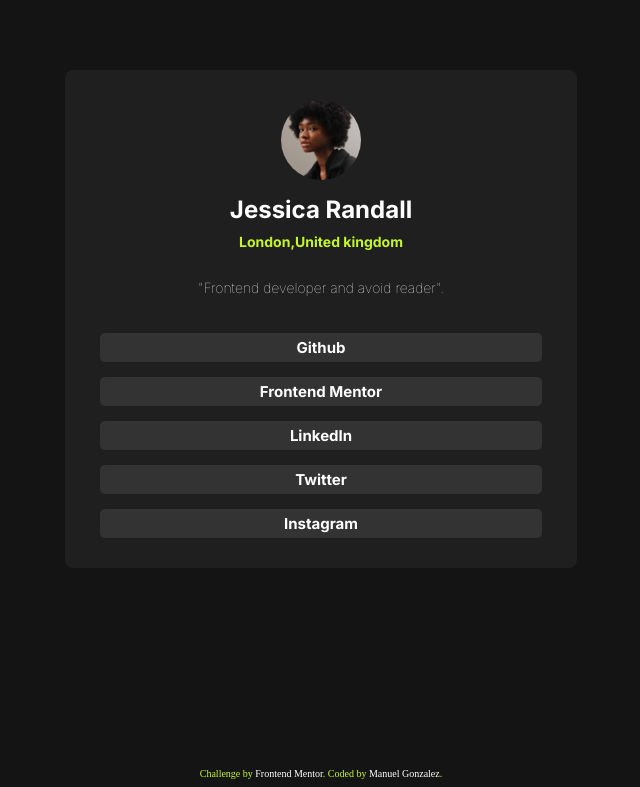
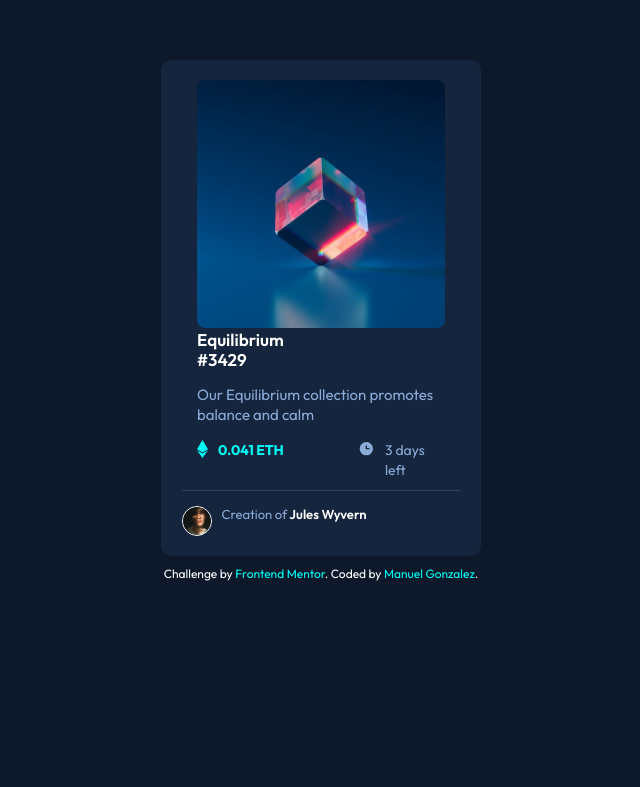
Before and after one commit to mManuelGonzalez1/First-frontend-mentor-challenge, a plain HTML site: page index.html in a window 1280 px wide. Shown: the part 130-917 px from the top of the page, without its empty margins (327-967 px from the left). After the commit the page ends 800 px from the top, so only its background shows below. Drawn offline with Linux system fonts and the light colour scheme.

Commit message:
Second commit

```diff
--- a/index.html
+++ b/index.html
@@ -3,31 +3,39 @@
 <head>
   <meta charset="UTF-8">
   <meta name="viewport" content="width=device-width, initial-scale=1.0">
-   <!-- displays site properly based on user's device -->
 <link rel="preconnect" href="https://fonts.googleapis.com">
 <link rel="preconnect" href="https://fonts.gstatic.com" crossorigin>
-<link href="https://fonts.googleapis.com/css2?family=Inter:ital,opsz,wght@0,14..32,100..900;1,14..32,100..900&family=Krub:wght@400;600;700&display=swap" rel="stylesheet">
-  <link rel="icon" type="image/png" sizes="32x32" href="./assets/images/favicon-32x32.png">
-  <link rel="stylesheet" href="./design/styles.css">
+<link href="https://fonts.googleapis.com/css2?family=Inter:ital,opsz,wght@0,14..32,100..900;1,14..32,100..900&family=Krub:wght@300;400;600;700&family=Outfit:wght@100..900&display=swap" rel="stylesheet">
+<link rel="stylesheet" href="./styles.css">
+  <link rel="icon" type="image/png" sizes="32x32" href="./images/favicon-32x32.png">
 
-  <title>Frontend Mentor | Social links profile</title>
+  <title>Frontend Mentor | NFT preview card component</title>
 </head>
+
 <body>
     <main>
-      <section class="contenedor--principal">
-        <div class="contenedor--principal-informacion">
-          <img src="./assets/images/avatar-jessica.jpeg" alt="perfil">
-          <h1>Jessica Randall</h1>
-          <h2>London,United kingdom</h2>
-          <p>"Frontend developer and avoid reader".</p>
+      <section class="contenedor-carta">
+        <div class="contenedor-carta-img">
+          <img src="./images/image-equilibrium.jpg" alt="NFT">
+          <div class="hover-icon">
+            <p></p>
           </div>
 
-        <div class="contenedor--principal--redes">
-          <a href="#" class="redes">Github</a>
-          <a href="#" class="redes">Frontend Mentor</a>
-          <a href="#" class="redes">LinkedIn</a>
-          <a href="#" class="redes">Twitter</a>
-          <a href="#" class="redes">Instagram</a>
+        </div>
+        <div class="contenedor-carta-info">
+          <h1>Equilibrium #3429</h1>
+          <p>Our Equilibrium collection promotes balance and calm</p>
+          <div class="precios">
+          <img src="./images/icon-ethereum.svg" alt="icon-ethereum">
+          <p class="precio">0.041 ETH</p>
+          <img src="./images/icon-clock.svg" alt="icon-clock">
+          <p class="dias">3 days left</p>
+          </div>
+
+        </div>
+        <div class="contenedor-carta-perfil">
+          <img src="./images/image-avatar.png" alt="image-avatar">
+          <p>Creation of<span> Jules Wyvern</span></p>
         </div>
       </section>
     </main>
--- /dev/null
+++ b/styles.css
@@ -0,0 +1,179 @@
+:root{
+    --Blue: hsl(215, 51%, 70%);
+    --Cyan: hsl(178, 100%, 50%);
+    --Blue1:  hsl(217, 54%, 11%);
+    --Blue2:  hsl(216, 50%, 16%);
+    --Blue3:  hsl(215, 32%, 27%);
+    --White: hsl(0, 0%, 100%);
+    --fuente: 'Outfit', sans-serif;
+}
+
+html,*{
+    font-size: 62.5%;
+    box-sizing: border-box;/* esto funciona para que el padding no haga mas grande el elemento*/
+}
+*,*::before, *::after{
+    box-sizing: inherit;
+}
+
+
+body{
+    background-color: var(--Blue1);
+    width: 100%;
+}
+main{
+    width: 90%;
+    background-color: var(--Blue2);
+    margin: 7rem auto 1rem auto;
+    border-radius: 1rem;
+    padding: 2rem 0.5rem;
+}
+.contenedor-carta-img,.contenedor-carta-info{
+   width: 90%;
+   height: auto;
+   margin: 0 auto;
+   font-family: var(--fuente);
+    position: relative;
+
+
+
+}
+
+.contenedor-carta-img img{
+    width: 100%;
+    border-radius: 0.8rem;
+    background-position: cover;
+    background-repeat: no-repeat;
+
+}
+
+.hover-icon{
+    width: 100%;
+    height: 100%;
+    position: absolute;
+    background-color:var(--Cyan);
+    top : 0;
+    right: 0;
+    background-image: url('./images/icon-view.svg');
+    background-position: center;
+    background-repeat: no-repeat;
+    border-radius: 0.4rem;
+    opacity: 0;
+}
+.hover-icon:hover{
+    opacity: 0.8;
+
+}
+
+
+.contenedor-carta-info h1{
+    color: var(--White);
+    width: 55%;
+    font-size: 1.7rem;
+    font-weight: 600;
+    margin-top: 0;
+    margin-bottom: 0.5rem;
+}
+.contenedor-carta-info:hover h1,.contenedor-carta-perfil:hover span{
+    color: var(--Cyan);
+    cursor: pointer;
+}
+.contenedor-carta-info:nth-child(2){
+    color: var(--Blue);
+    font-size: 2.4rem;
+    line-height: 2rem;
+    margin-top: 0;
+
+}
+.precios{
+    display: grid;
+    grid-template-columns: 0.1fr 1fr 0.1fr 1fr;
+    margin-bottom: 1rem;
+}
+.precio{
+    width: 15rem;
+    color: var(--Cyan);
+    font-size: 1.4rem;
+    font-weight: bolder;
+    margin-top: 0;
+    margin-bottom: 0;
+    padding-left: 1rem;
+}
+.dias{
+    color: var(--Blue);
+    font-size: 1.4rem;
+    font-weight: normal;
+    margin-top: 0;
+    margin-bottom: 0;
+    padding-left: 1rem;
+}
+
+.contenedor-carta-perfil{
+    display: flex;
+    width: 90%;
+    margin: 0 auto;
+    border-top: 0.1rem solid var(--Blue3);
+    padding-top: 1.5rem;
+}
+.contenedor-carta-perfil img{
+    width: 3rem;
+    height: 3rem;
+    background-position: cover;
+    background-repeat: repeat;
+    border: 1px solid var(--White);
+    border-radius: 50%;
+}
+.contenedor-carta-perfil p{
+    color: var(--Blue);
+    font-family: var(--fuente);
+    font-size: 1.3rem;
+    margin: 0;
+    padding-left: 1rem;
+}
+.contenedor-carta-perfil span{
+    color: var(--White);
+    font-weight: 600;
+    font-size: 1.3rem;
+}
+
+.attribution{
+font-size: 1.2rem;
+color: var(--White);
+font-family: var(--fuente);
+text-align: center;
+}
+.attribution a{
+    font-size: 1.2rem;
+    color: var(--Cyan);
+    text-decoration: none;
+}
+
+
+@media(min-width:768px){
+    main{
+        width: 50%;
+        margin-top: 90px;
+    }
+}
+
+@media(min-width:1000px){
+    main{
+        width: 25%;
+        margin-top: 190px;
+    }
+    .contenedor-carta-img,.contenedor-carta-info{
+   width: 80%;
+
+
+
+}
+
+.contenedor-carta-img img{
+    width: 100%;
+    border-radius: 0.8rem;
+    background-position: cover;
+    background-repeat: no-repeat;
+
+}
+
+}
```
Also changed, not shown: images/favicon-32x32.png (added), images/icon-clock.svg (added), images/icon-ethereum.svg (added), images/icon-view.svg (added), images/image-avatar.png (added), images/image-equilibrium.jpg (added), 1 other file. Lines whose indentation alone changed are shown as unchanged.
